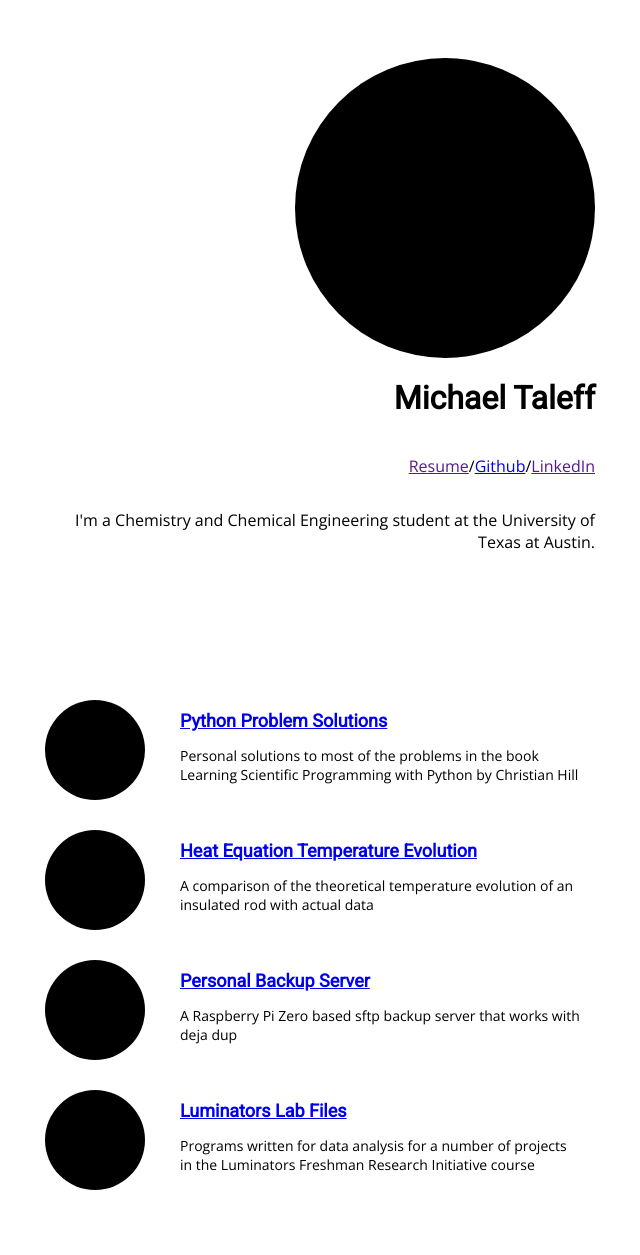
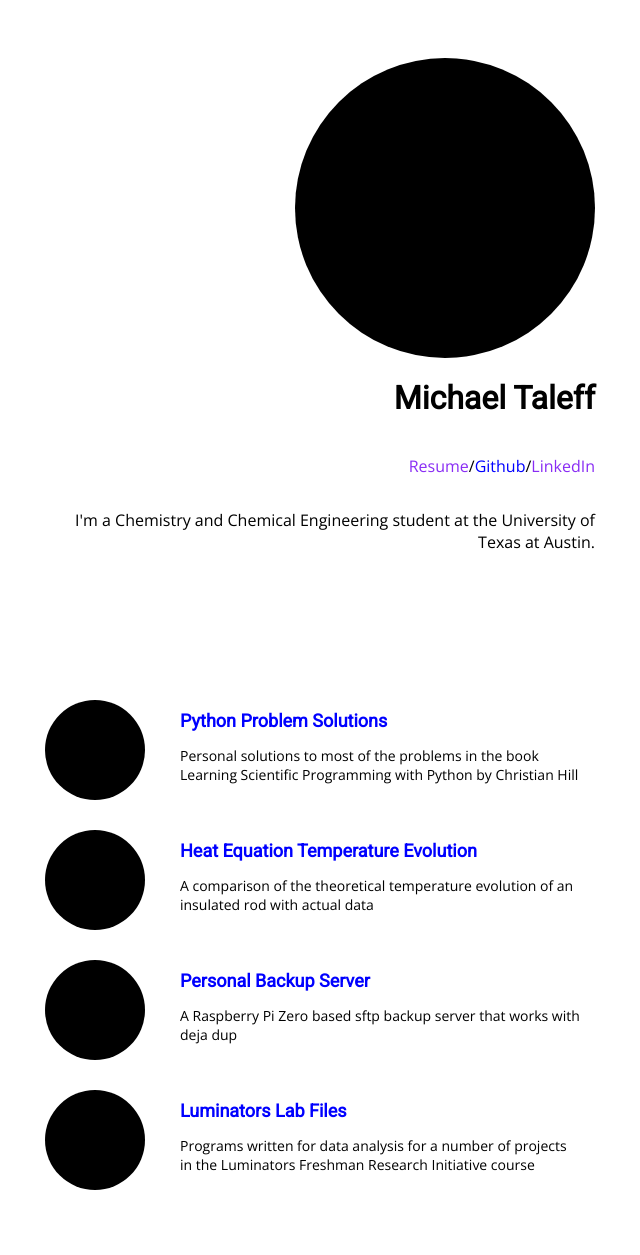
Before and after one commit to taleff/taleff.github.io, a Jekyll site: the page built from index.html, in a window 1280 px wide. Shown: the whole page, without its empty margins (296-936 px from the left). Built offline with Jekyll 4.4.1, drawn with Linux system fonts in a browser that asks for light colours.

Commit message:
Update main.css

```diff
--- a/css/main.css
+++ b/css/main.css
@@ -87,3 +87,19 @@ ul {
     font-size: 14px;
     font-family: 'Open Sans', sans-serif;
 }
+
+a:link {
+    color: blue;
+    text-decoration: none;
+}
+
+a:visited {
+    color: #892cf4;
+    text-decoration: none;
+}
+
+a:hover, a:active {
+    color: white;
+    background-color: blue;
+    text-decoration: none;
+}
```
